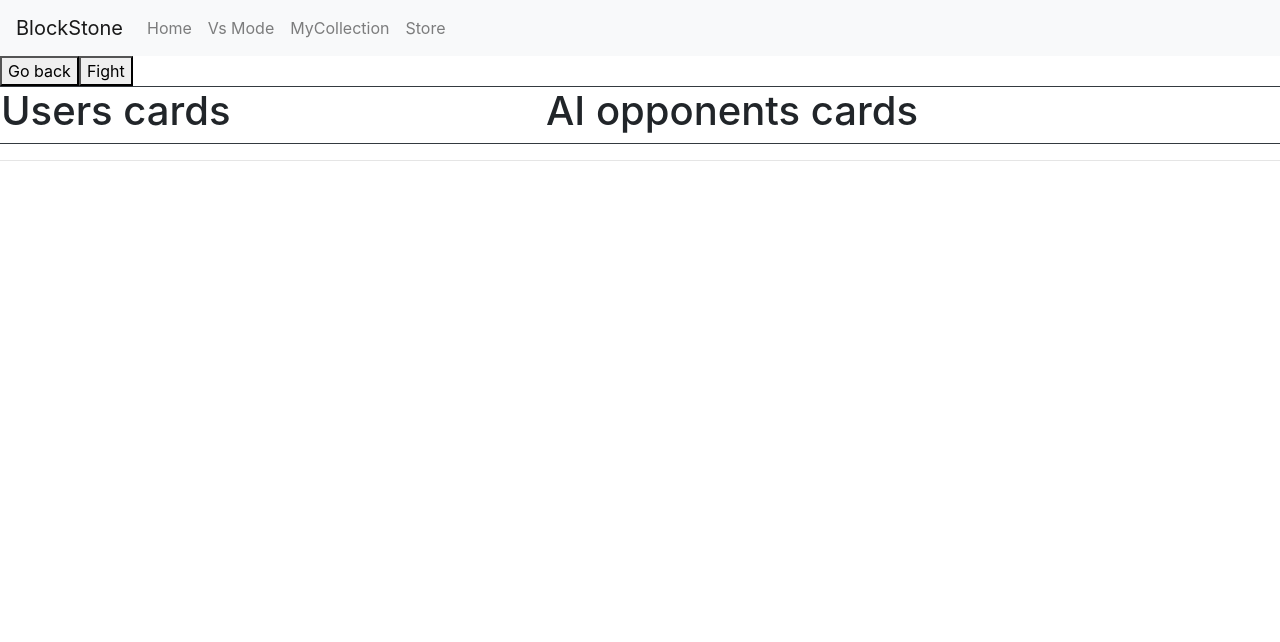
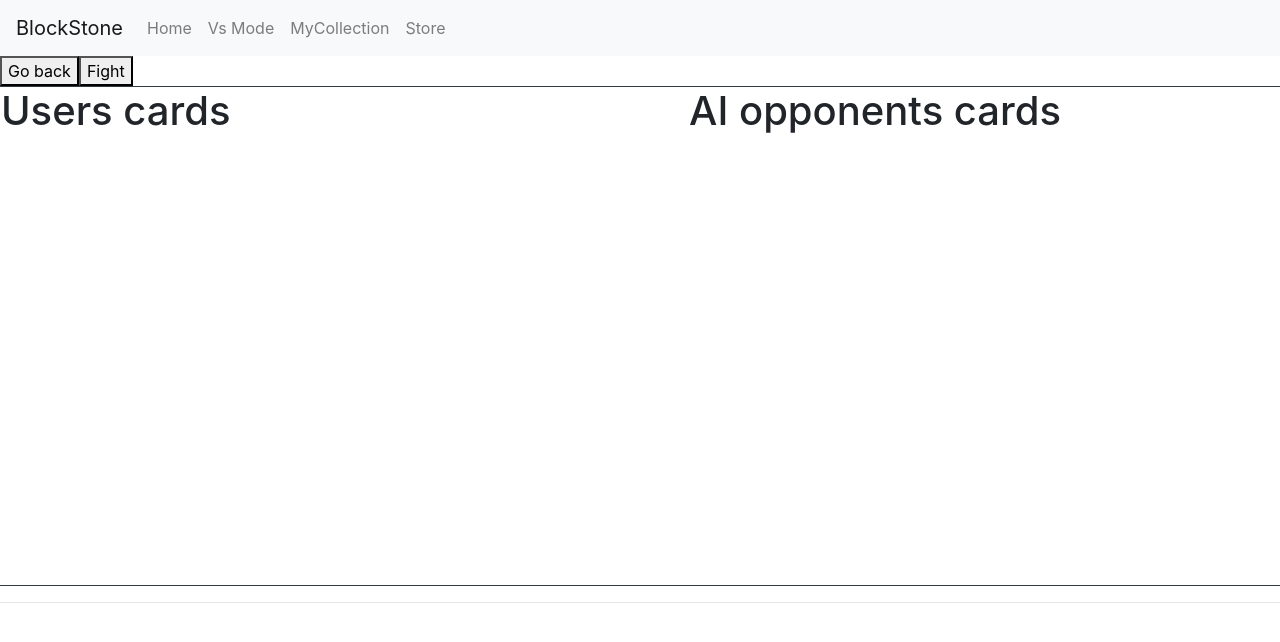
Before and after one commit to heho07/DH2642-ProjectGroup23, a React (Create React App) app: page /VersusMode in a window 1280 px wide. Shown: the top 642 px of the page. Built offline with nearby package versions, Linux system fonts and the light colour scheme.

Commit message:
small changes to css in vs mode

```diff
--- a/src/VersusMode/VersusMode.css
+++ b/src/VersusMode/VersusMode.css
@@ -2,13 +2,16 @@
 	overflow:scroll;
 	height:250px;
 }
-/*
 #cardInfo{
 	overflow-y:scroll;
-	border:1px solid black;
 	height:500px;
 }
 
+#opponentHeader{
+	float:right;
+}
+
+/*
 .tr-versus {
 	border:1px solid black;
 }
--- a/src/VersusMode/VersusMode.js
+++ b/src/VersusMode/VersusMode.js
@@ -118,7 +118,7 @@ class VersusMode extends Component{
 								{this.displayAllCards("user")}
 							</div>
 							<div className = "col-sm-5" id = "opponentsCards">
-								<h1>AI opponents cards</h1>
+								<h1 id = "opponentHeader">AI opponents cards</h1>
 								{this.displayAllCards("opponent")}
 							</div>
 						</div>
```
